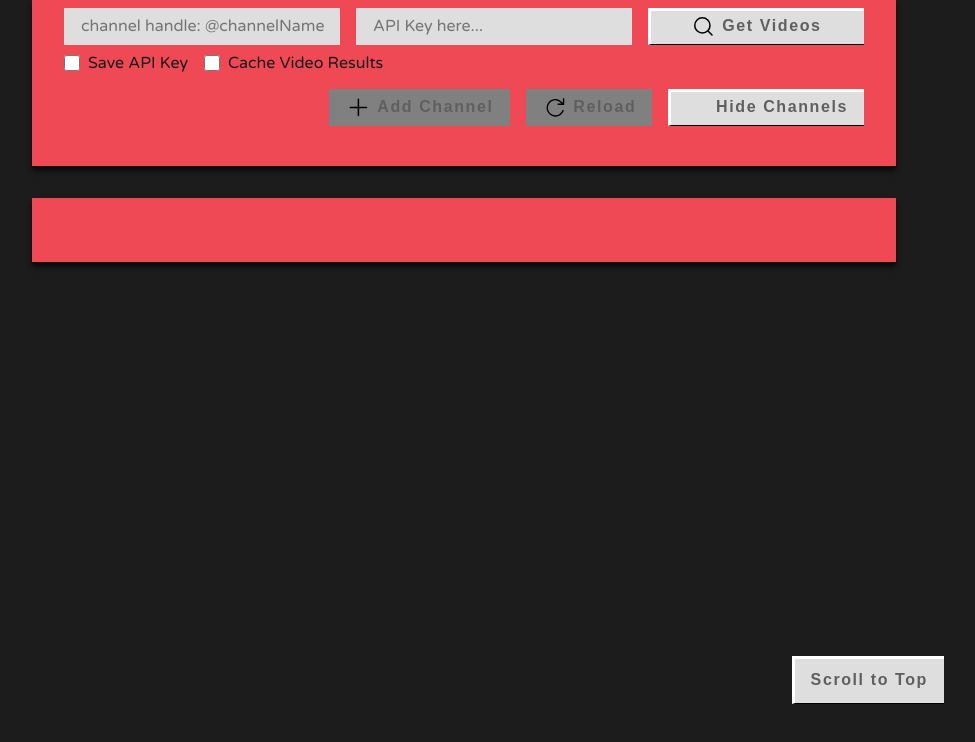
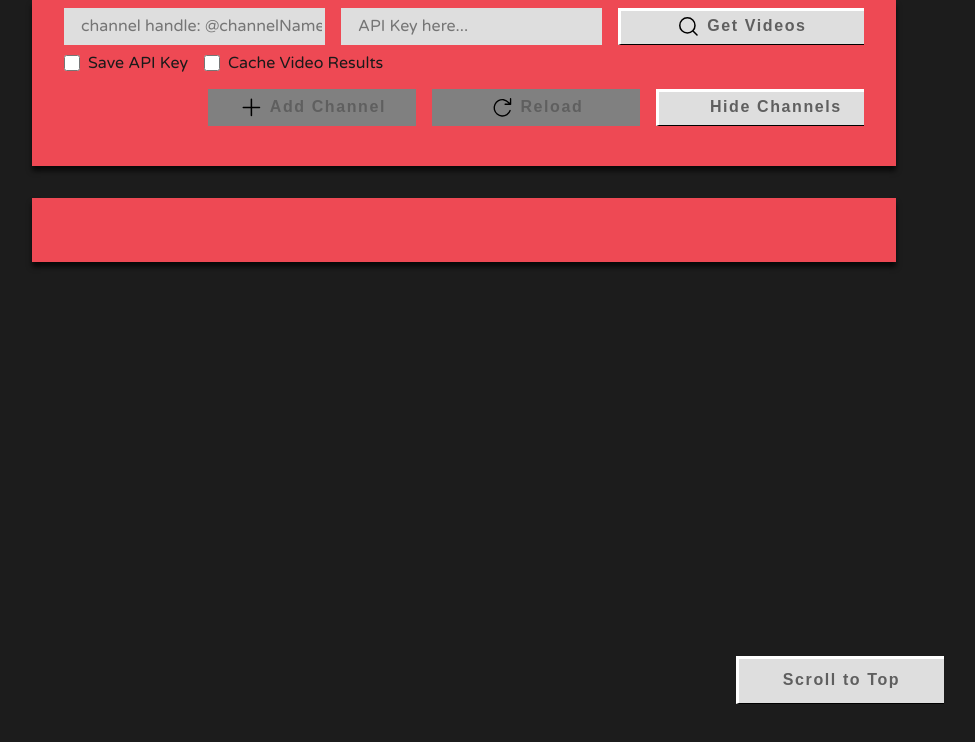
Before and after one commit to Liam-00/ListerForYoutube, a React app: page / in a window 1280 px wide. Shown: the top 742 px of the page, without its empty margins (176-1151 px from the left). Built offline with nearby package versions, Linux system fonts and the light colour scheme.

Commit message:
change button width

```diff
--- a/public/index.css
+++ b/public/index.css
@@ -67,6 +67,7 @@ section {
     align-content: center;
     justify-content: center;
     gap: 0.5rem;
+    width: 13rem;
 
     background-color: var(--ui_background);
     padding: 5px 1rem 7px 1rem;
```
